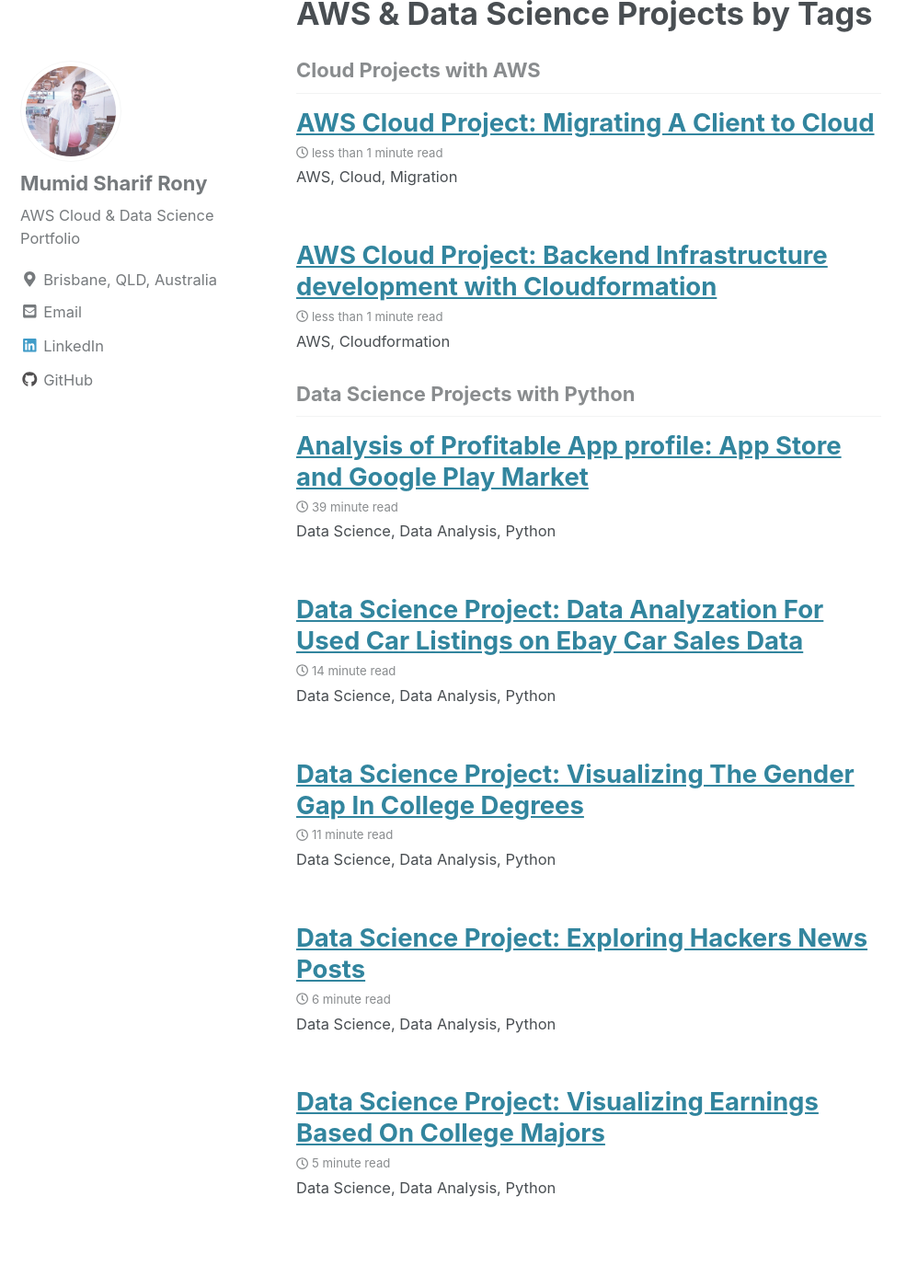
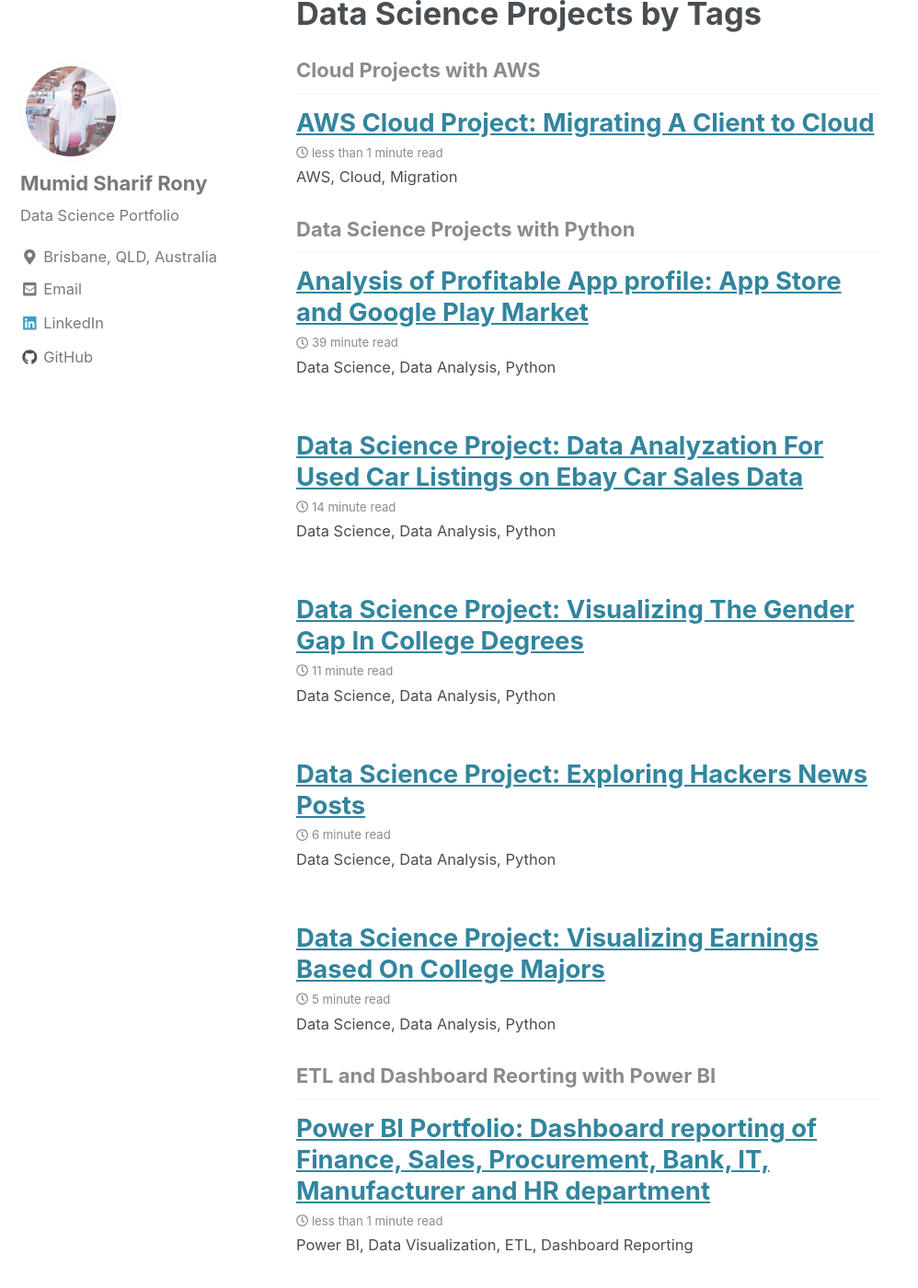
Before and after one commit to mumid/mumid.github.io, a Jekyll site: the page built from _pages/ProjectPortfolio.md, in a window 1280 px wide and 1400 px high, scrolled down 1117 px. Shown: the whole window at 92% size, without its empty margins (0-998 px from the left). Built offline with Jekyll 4.4.1, drawn with Linux system fonts in a browser that asks for light colours; cached includes are drawn as plain includes; nearby versions of some CDN libraries; some of the changed text lies outside the part shown.

Commit message:
New post

```diff
--- a/_config.yml
+++ b/_config.yml
@@ -19,7 +19,7 @@
 title                    : "Mumid Sharif Rony"
 title_separator          : "-"
 name                     : "Mumid Sharif Rony"
-description              : "AWS Cloud & Data Science Portfolio"
+description              : "Data Science Portfolio"
 url                      : # the base hostname & protocol for your site e.g. "https://mmistakes.github.io"
 baseurl                  : # the subpath of your site, e.g. "/blog"
 repository               : # GitHub username/repo-name e.g. "mmistakes/minimal-mistakes"
@@ -108,7 +108,7 @@
 author:
   name             : "Mumid Sharif Rony"
   avatar           : "/images/profile.jpg"  # path of avatar image, e.g. "/assets/images/bio-photo.jpg"
-  bio              : "AWS Cloud & Data Science Portfolio"
+  bio              : "Data Science Portfolio"
   location         : "Brisbane, QLD, Australia"
   email            : "mumid_sharif@yahoo.com"
   contact          : "+61423735785"
--- a/_data/navigation.yml
+++ b/_data/navigation.yml
@@ -2,8 +2,8 @@
 main:
   - title: "About Me"
     url: /about-me/
-  - title: "AWS & Data Science Projects"
-    url: /AWS-&-Data-Science-Projects/
+  - title: "Data Science Projects"
+    url: /Data-Science-Projects/
   # - title: "About"
   #   url: https://mmistakes.github.io/minimal-mistakes/about/
   # - title: "Sample Posts"
--- a/_pages/ProjectPortfolio.md
+++ b/_pages/ProjectPortfolio.md
@@ -1,7 +1,7 @@
 ---
 layout: archive
-permalink: /AWS-&-Data-Science-Projects/
-title: "AWS & Data Science Projects by Tags"
+permalink: /Data-Science-Projects/
+title: "Data Science Projects by Tags"
 author_profile: true
 header:
   image: "/images/AWS.png"
--- /dev/null
+++ b/_posts/2019-06-20-PowerBI Project Portfolio.md
@@ -0,0 +1,31 @@
+---
+title: "Power BI Portfolio: Dashboard reporting of Finance, Sales, Procurement, Bank, IT, Manufacturer and HR department"
+Date: 2019-01-23
+tags: [ETL and Dashboard Reorting with Power BI]
+header:
+  image: "/images/2019-06-20/PBI.jpg"
+excerpt: "Power BI, Data Visualization, ETL, Dashboard Reporting"
+mathjax: "true"
+---
+
+#Introduction
+As a part of my Power BI porfolio, I will implement power BI in different sample data sets relevant to Australian industries.
+All the data, company names used in this portfolio are altered for security and compliance purpose.
+The sole purpose of this portfolio is to demonstrate competency, expertise in power BI reports, dashboards.
+The skills and technical knowledge implemented are as below :
+
+- performing ETL using power query
+- Different ways to access Data
+- Data Preparation (update and append table)
+- Transform Data into Data Modeling and Exploration (remove duplicates, unpivot-split columns, normalize, denormalize tables, create custom columns
+- create relationships, Star or snow flakes schema Tables)
+- Data Visualization and reporting (Charts, table, matrix, KPI, slicers, map)
+- DAX measure calculation using sum, count, calculate, divide, time intelligence
+Publishing Report
+- Building Dashboard to highlight the report using Natural Language Query
+- create alert,subscription in dashboard
+- set up enterprise gateway
+- share and collaborate dashboard, workspace, apps.
+
+
+## Details will be UPLOADED SOON
```
Also changed, not shown: _posts/2019-01-23-Backend Infrastructure development with Cloudformation.md (deleted, +0 -13 lines), images/2019-06-20/PBI.jpg (added), images/CF.jpg (renamed from images/2019-01-23/CF.jpg), images/cloud-formation-internal-1 - Copy.jpg (renamed from images/2019-01-23/cloud-formation-internal-1 - Copy.jpg).
